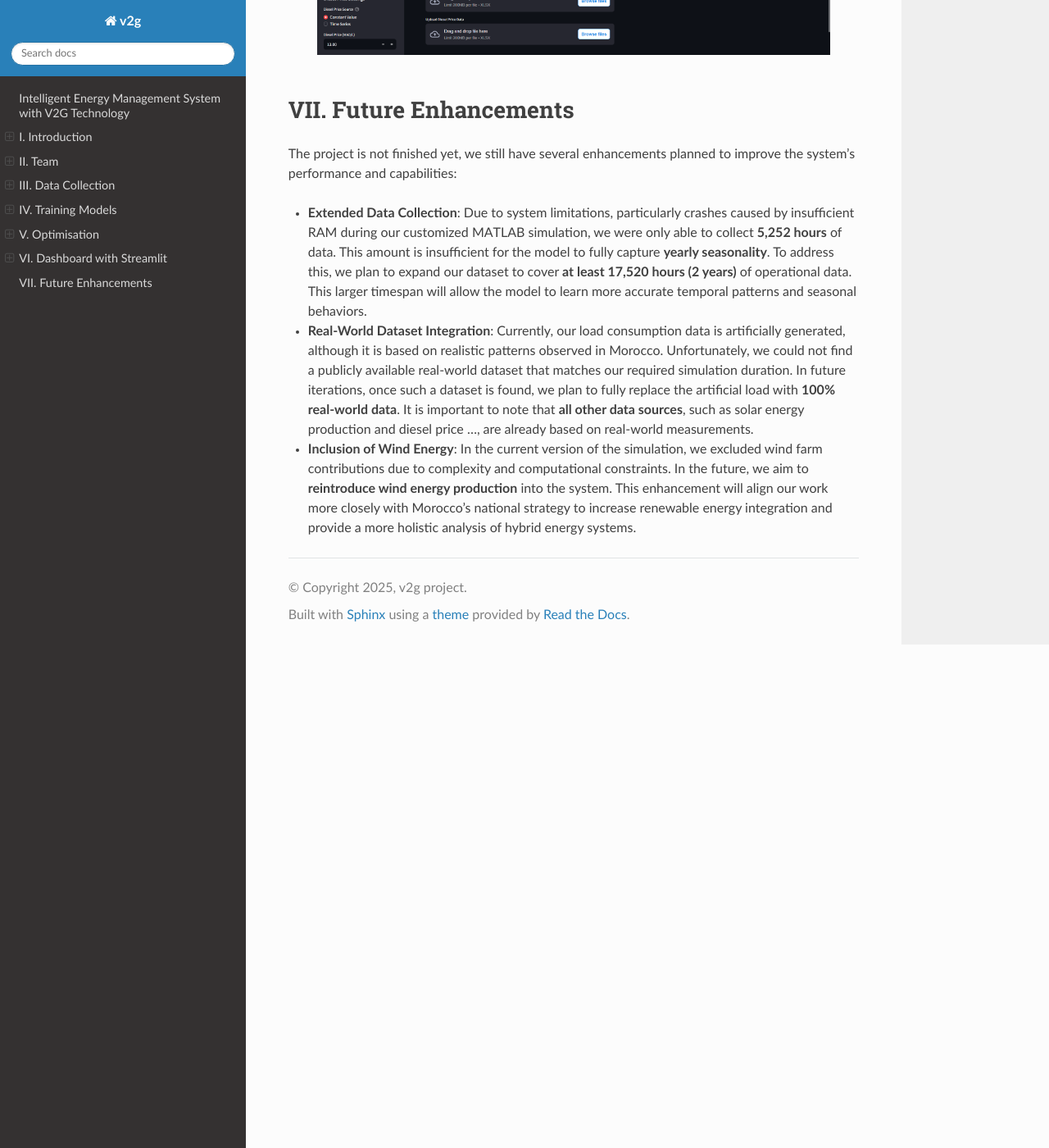
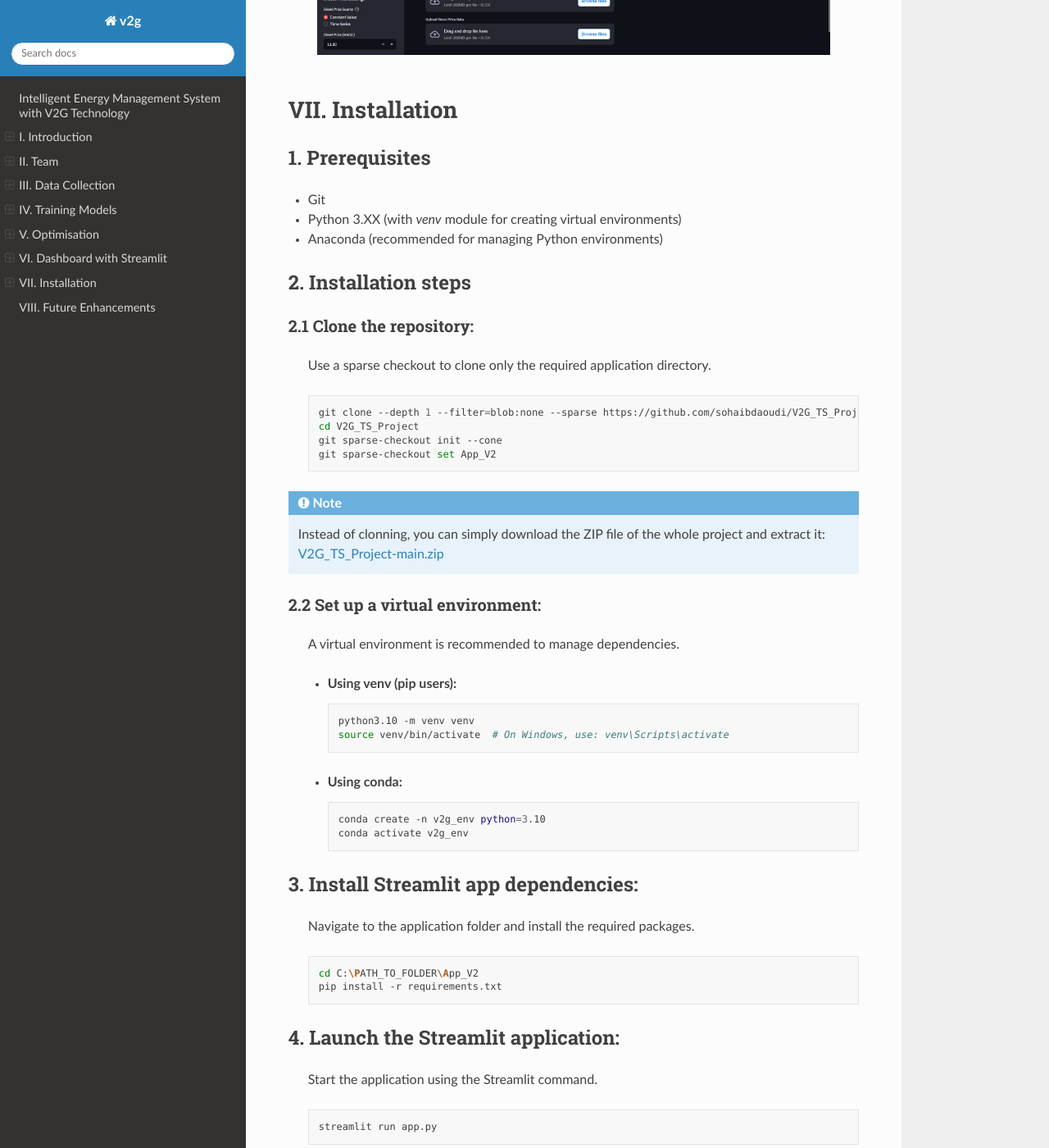
Before and after one commit to sohaibdaoudi/rtd, a Sphinx documentation site: the page built from source/index.rst, in a window 1280 px wide and 1400 px high, scrolled down 18390 px. Shown: the whole window at 82% size. Built offline with Sphinx 7.4.7 and the Read the Docs theme 3.1.0, drawn with Linux system fonts in a browser that asks for light colours; some of the changed text lies outside the part shown.

Commit message:
Add installation instructions and prerequisites to index.rst
- Introduced a new section for installation with detailed steps.
- Listed prerequisites including Git, Python, and Anaconda.
- Provided instructions for cloning the repository using sparse checkout.
- Added guidance for setting up a virtual environment using both venv and conda.
- Included steps for installing dependencies and launching the Streamlit application.

```diff
--- a/source/index.rst
+++ b/source/index.rst
@@ -812,7 +812,87 @@ The dashboard allows users to upload real-world operational data to retrain and
 
 |
 
-VII. Future Enhancements
+VII. Installation
+======================
+
+
+
+1. Prerequisites
+----------------
+
+- Git
+- Python 3.XX (with `venv` module for creating virtual environments)
+- Anaconda (recommended for managing Python environments)
+
+
+2. Installation steps
+----------------------
+
+2.1 **Clone the repository:**
+~~~~~~~~~~~~~~~~~~~~~~~~~~~~~
+
+
+   Use a sparse checkout to clone only the required application directory.
+
+   .. code-block:: bash
+
+      git clone --depth 1 --filter=blob:none --sparse https://github.com/sohaibdaoudi/V2G_TS_Project.git
+      cd V2G_TS_Project
+      git sparse-checkout init --cone
+      git sparse-checkout set App_V2
+
+
+.. note::
+
+    Instead of clonning, you can simply download the ZIP file of the whole project and extract it:
+    `V2G_TS_Project-main.zip <https://github.com/sohaibdaoudi/V2G_TS_Project/archive/refs/heads/main.zip>`_
+
+2.2 **Set up a virtual environment:**
+~~~~~~~~~~~~~~~~~~~~~~~~~~~~~~~~~~~~~
+   A virtual environment is recommended to manage dependencies.
+
+   - **Using venv (pip users):**
+
+     .. code-block:: bash
+
+        python3.10 -m venv venv
+        source venv/bin/activate  # On Windows, use: venv\Scripts\activate
+
+   - **Using conda:**
+
+     .. code-block:: bash
+
+        conda create -n v2g_env python=3.10
+        conda activate v2g_env
+
+3. **Install Streamlit app dependencies:**
+------------------------------------------
+
+   Navigate to the application folder and install the required packages.
+
+   .. code-block:: bash
+
+      cd C:\PATH_TO_FOLDER\App_V2
+      pip install -r requirements.txt
+
+4. **Launch the Streamlit application:**
+----------------------------------------
+
+   Start the application using the Streamlit command.
+
+   .. code-block:: bash
+
+      streamlit run app.py
+
+5. **Access the application:**
+------------------------------
+
+   The application will launch in your browser automatically. If not, navigate to ``http://localhost:8501``.
+
+
+|
+
+VIII. Future Enhancements
 =========================
 
 The project is not finished yet, we still have several enhancements planned to improve the system's performance and capabilities:
```
Also changed, not shown: 5 other files.
